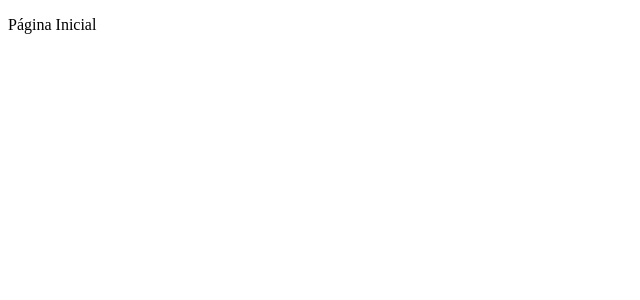
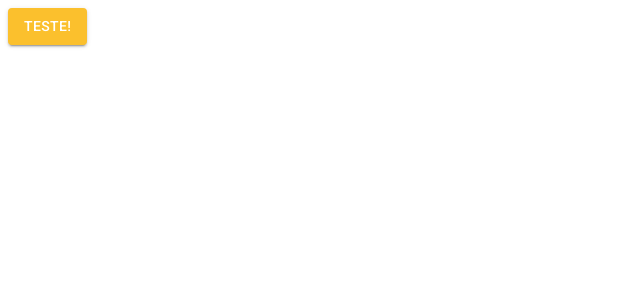
Before and after one commit to limaalan/projeto_react, a React (Create React App) app: page /pagina-inicial in a window 1280 px wide. Shown: the top 300 px of the page, without its empty margins (0-640 px from the left). Built offline with nearby package versions, Linux system fonts and the light colour scheme.

Commit message:
feat: adicionar tema claro

```diff
--- a/package.json
+++ b/package.json
@@ -3,6 +3,11 @@
   "version": "0.1.0",
   "private": true,
   "dependencies": {
+    "@emotion/react": "^11.11.4",
+    "@emotion/styled": "^11.11.5",
+    "@fontsource/roboto": "^5.0.13",
+    "@mui/icons-material": "^5.15.18",
+    "@mui/material": "^5.15.18",
     "cross-env": "^7.0.3",
     "react": "^18.3.1",
     "react-dom": "^18.3.1",
--- a/src/App.tsx
+++ b/src/App.tsx
@@ -1,12 +1,16 @@
 import { BrowserRouter } from "react-router-dom";
 import { AppRoutes } from "./routes";
-export const App= ()=> {
+import { ThemeProvider } from "@emotion/react";
+import { LightTheme } from "./shared/themes";
+export const App = () => {
   return (
+    <ThemeProvider theme = {LightTheme}>
     <BrowserRouter>
-    <div className="App">
-      <AppRoutes/>
-    </div>
+      <div className="App">
+        <AppRoutes />
+      </div>
     </BrowserRouter>
 
+    </ThemeProvider>
   );
-}
+};
--- a/src/routes/index.tsx
+++ b/src/routes/index.tsx
@@ -1,9 +1,15 @@
 import {Navigate, Route, Routes} from 'react-router-dom'
+import '@fontsource/roboto/300.css';
+import '@fontsource/roboto/400.css';
+import '@fontsource/roboto/500.css';
+import '@fontsource/roboto/700.css';
+import { Button } from '@mui/material';
+
 
 export const AppRoutes = ()=>{
     return(
         <Routes>
-            <Route path ='/pagina-inicial' element = { <p>Página Inicial</p> }/>
+            <Route path ='/pagina-inicial' element = { <Button variant='contained' color='primary'>Teste!</Button> }/>
             <Route path = "*" element = {<Navigate to="/pagina-inicial"/>} />
         </Routes>
     )
--- /dev/null
+++ b/src/shared/themes/Light.ts
@@ -0,0 +1,23 @@
+import { createTheme } from "@mui/material";
+import { cyan, yellow } from "@mui/material/colors";
+
+export const LightTheme  = createTheme({
+    palette :{
+        primary:{
+            main:yellow[700],
+            dark:yellow[800],
+            light:yellow[500],
+            contrastText:'#ffffff',
+        },
+        secondary:{
+            main:cyan[700],
+            dark:cyan[800],
+            light:cyan[500],
+            contrastText:'#ffffff',
+        },
+        background:{
+            default:'#f7f6f3', // Fundo
+            paper:'#000000',  // Cards,etc
+        }
+    }
+});
--- a/src/shared/themes/index.ts
+++ b/src/shared/themes/index.ts
@@ -1 +1 @@
-export {};
+export * from './Light';
```
Also changed, not shown: 1 other file (tests, documents, lock files or other folders).
